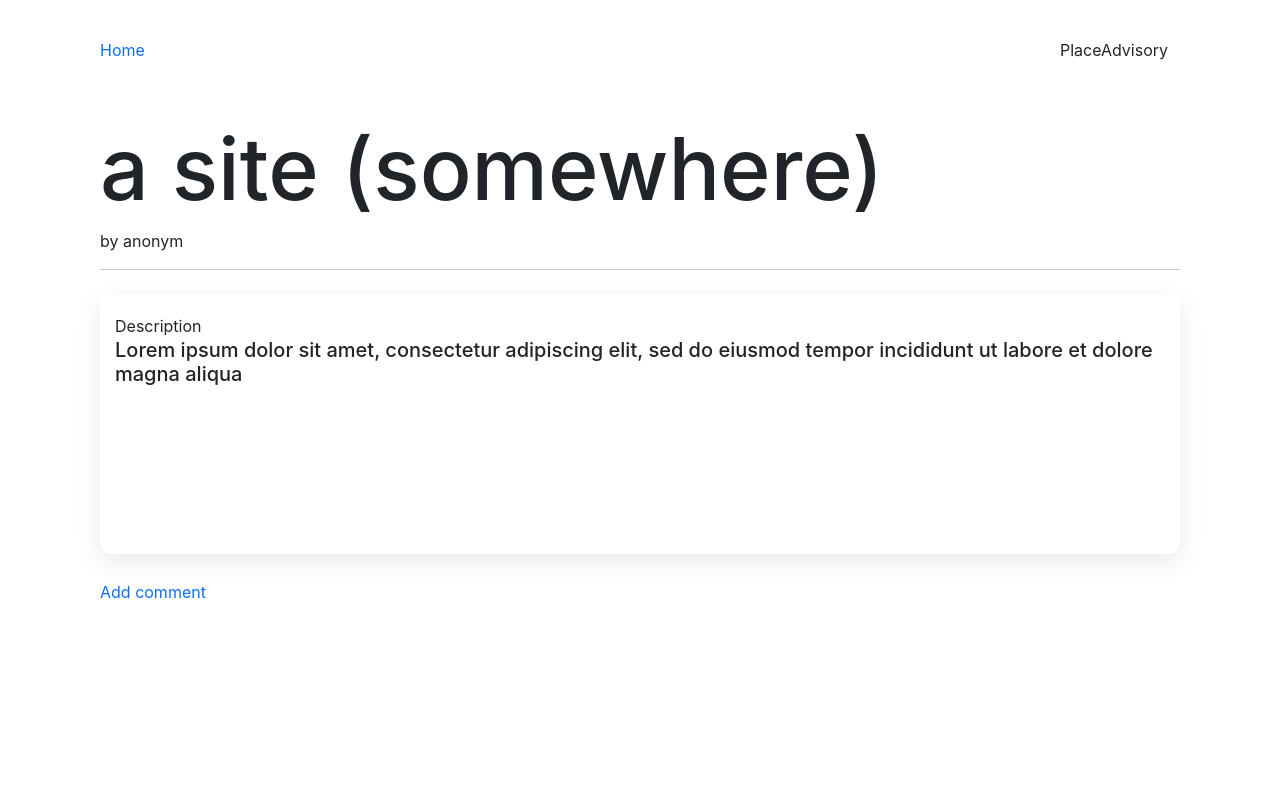
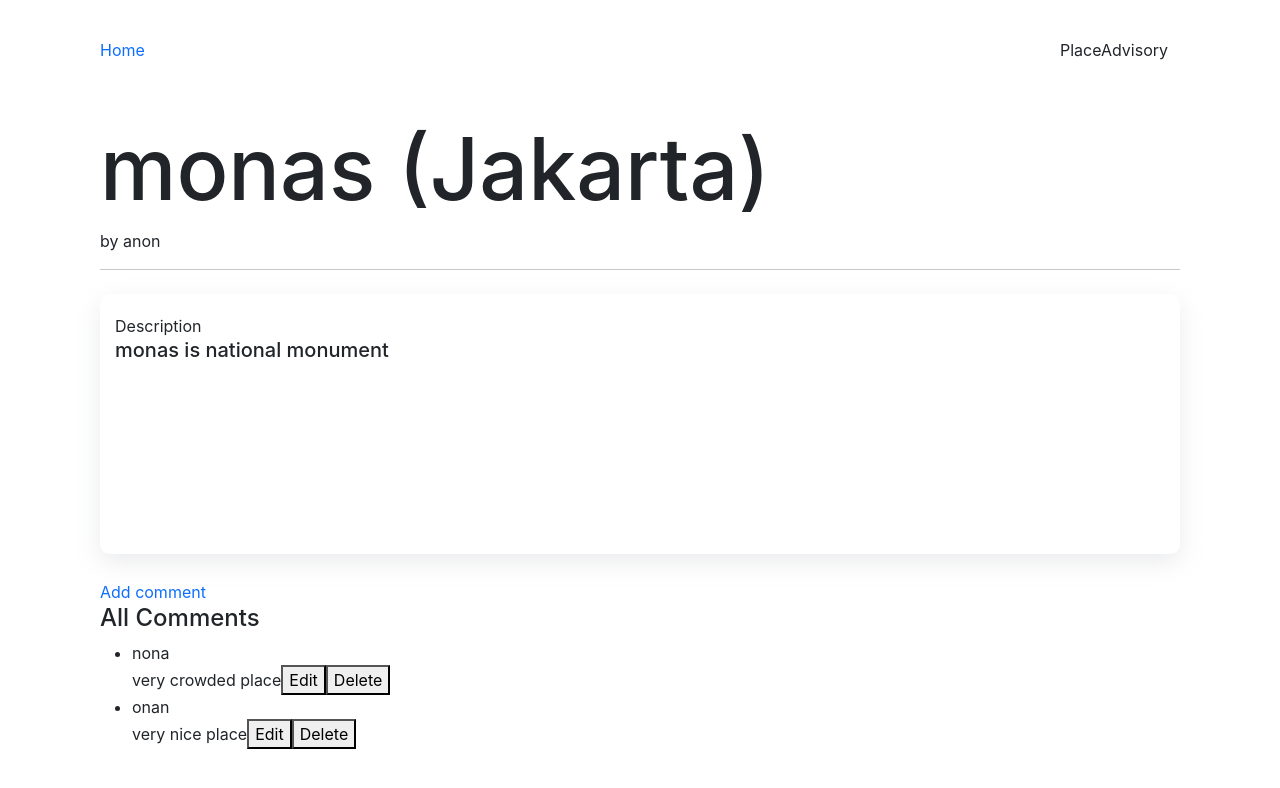
Before and after one commit to Anugerah-A-J/week-4, a React (Create React App) app: page /detail/1 in a window 1280 px wide. Shown: the top 788 px of the page. Built offline with nearby package versions, Linux system fonts and the light colour scheme; data requests are answered from the project's data file.

Commit message:
Merge branch 'main' of https://github.com/Anugerah-A-J/week-4

```diff
--- a/db.json
+++ b/db.json
@@ -2,31 +2,46 @@
   "posts": [
     {
       "id": 1,
-      "name": "anonym",
-      "siteName": "a site",
-      "siteLocation": "somewhere",
-      "description": "Lorem ipsum dolor sit amet, consectetur adipiscing elit, sed do eiusmod tempor incididunt ut labore et dolore magna aliqua"
-    },
-    {
-      "name": "Irfan",
-      "siteName": "Monas",
+      "name": "anon",
+      "siteName": "monas",
       "siteLocation": "Jakarta",
-      "description": "Tempatnya sangat indah",
-      "id": 2
+      "description": "monas is national monument",
+      "comments": [
+        {
+          "id": 1,
+          "name": "nona",
+          "comment": "very crowded place"
+        },
+        {
+          "id": 2,
+          "name": "onan",
+          "comment": "very nice place"
+        }
+      ]
     },
     {
       "name": "Ulhaq",
       "siteName": "Kebun Raya",
       "siteLocation": "Bogor",
       "description": "Terdapat istana",
+      "id": 2,
+      "comments": []
+    },
+    {
+      "name": "a",
+      "siteName": "a",
+      "siteLocation": "a",
+      "description": "a",
+      "comments": [],
       "id": 3
-    }
-  ],
-  "comments": [
+    },
     {
-      "id": 1,
-      "body": "some comment",
-      "postId": 1
+      "name": "q",
+      "siteName": "q",
+      "siteLocation": "q",
+      "description": "q",
+      "comments": [],
+      "id": 4
     }
   ]
 }
--- a/src/component/CommentForm.js
+++ b/src/component/CommentForm.js
@@ -2,7 +2,7 @@ import React from 'react'
 
 const CommentForm = () => {
   return (
-    <div>
+
       <div className="form-wrapper mt-3">
         <h4>Add Comment Here</h4>
         <form className="mb-5">
@@ -21,15 +21,8 @@ const CommentForm = () => {
           </div>
         </form>
       </div>
-      <div className="comment-list-wrapper">
-        <h4>All Comments</h4>
-        <ul>
-          <li>Comment1</li>
-          <li>Comment2</li>
-          <li>Comment3</li>
-        </ul>
-      </div>
-    </div>
+
+
   )
 }
 
--- a/src/component/Form.js
+++ b/src/component/Form.js
@@ -32,7 +32,7 @@ const Form = () => {
   }
 
   const createPost = async () => {
-    await axios.post('http://localhost:3001/posts', { name, siteName, siteLocation, description })
+    await axios.post('http://localhost:3001/posts', { name, siteName, siteLocation, description, comments:[]})
     setName('')
     setSiteName('')
     setSiteLocation('')
--- a/src/component/Posts.js
+++ b/src/component/Posts.js
@@ -37,7 +37,7 @@ const Posts = () => {
   }
 
   const createPost = async () => {
-    await axios.post('http://localhost:3001/posts', { name, siteName, siteLocation, description })
+    await axios.post('http://localhost:3001/posts', { name, siteName, siteLocation, description, comments:[] })
     getPlaces()
     setName('')
     setSiteName('')
--- a/src/page/Detail.js
+++ b/src/page/Detail.js
@@ -47,6 +47,21 @@ const DetailPage = () => {
         Add comment
       </div>
       {isShown && <CommentForm />}
+      <div className="comment-list-wrapper">
+        <h4>All Comments</h4>
+        <ul>
+          {detail.comments?.map((item) => {
+            return (
+              <li key={item.id}>
+                {item.name} <br />
+                {item.comment}
+                <button>Edit</button>
+                <button>Delete</button>
+              </li>
+            )
+          })}
+        </ul>
+      </div>
     </div>
   )
 }
```
Also changed, not shown: 1 other file (tests, documents, lock files or other folders).
